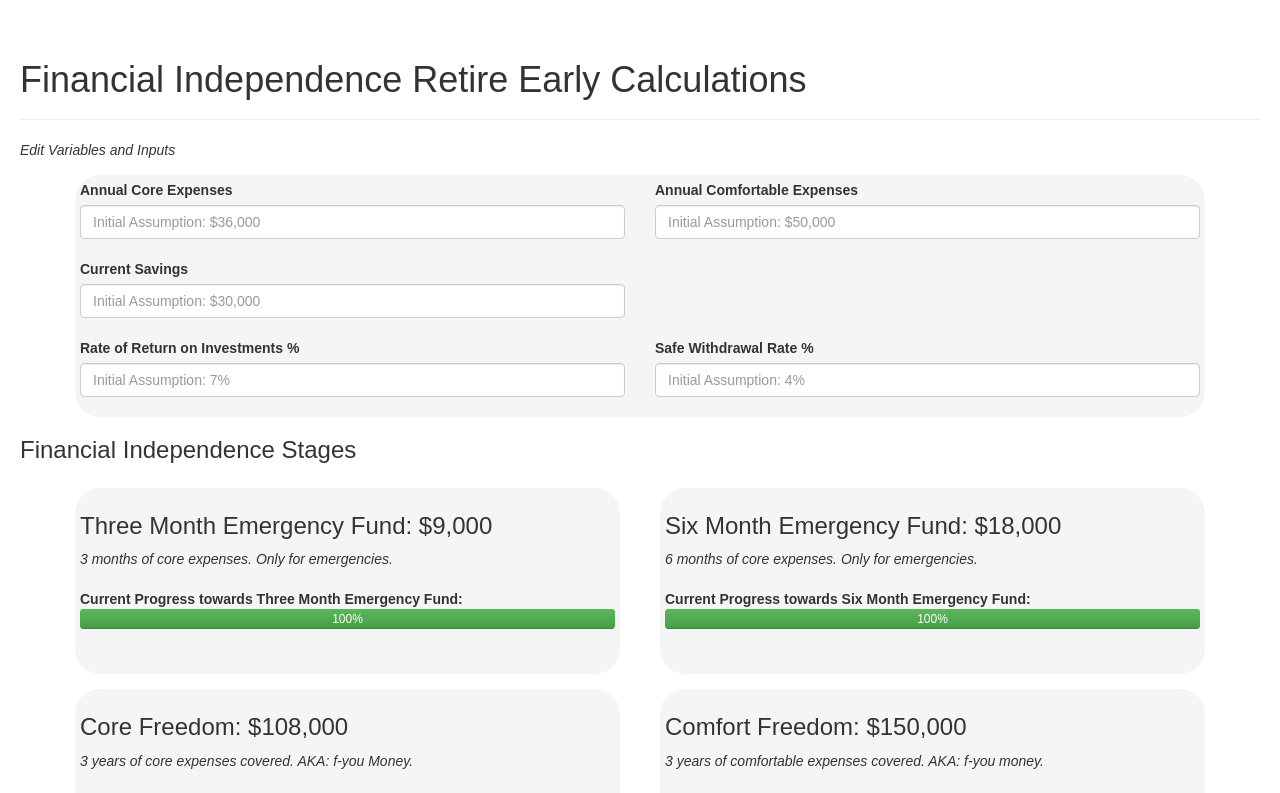
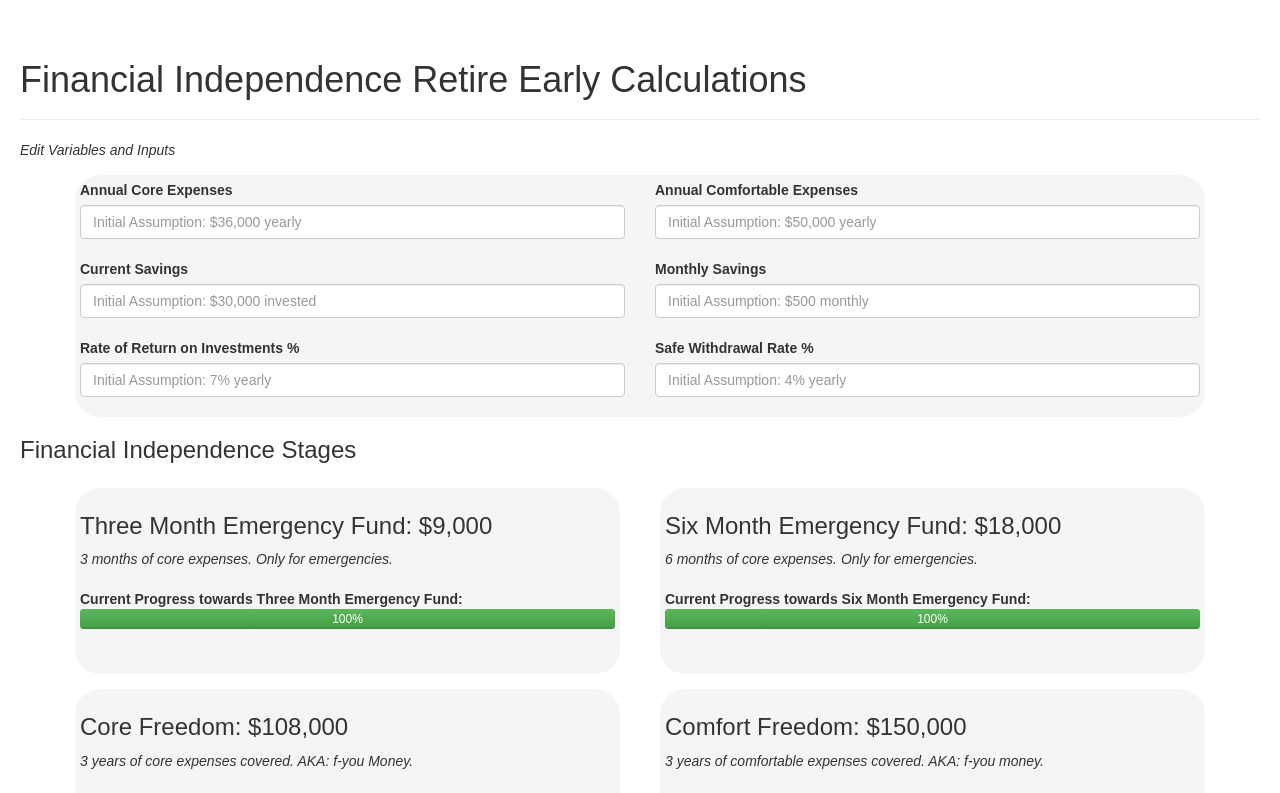
Before and after one commit to meagerfindings/early_retirement_calculators, a React (Create React App) app: page / in a window 1280 px wide. Shown: the top 793 px of the page. Built offline with nearby package versions, Linux system fonts and the light colour scheme.

Commit message:
monthly savings input

```diff
--- a/src/components/AppContainer.js
+++ b/src/components/AppContainer.js
@@ -13,7 +13,7 @@ class AppContainer extends Component {
             roi: .07,
             swr: .04,
             open: true,
-            monthly_savings: 1000
+            monthly_savings: 500,
             }
         }
 
@@ -65,6 +65,7 @@ class AppContainer extends Component {
                     <InputForm core_expenses={this.state.core_expenses}
                                comfortable_expenses={this.state.comfortable_expenses}
                                current_savings={this.state.current_savings}
+                               monthly_savings={this.state.monthly_savings}
                                roi={this.state.roi}
                                swr={this.state.swr}
                                onExpenseInput={this.handleExpenseInput}/>
--- a/src/components/InputForm.js
+++ b/src/components/InputForm.js
@@ -12,7 +12,7 @@ import Alert from "react-bootstrap/es/Alert";
 class InputForm extends Component {
 
     handleInput = (e) => {
-        let value = e.target.value * 100 / 100;
+        let value = e.target.value * 100 / 100; // this prevents the input from becoming a string...
         this.props.onExpenseInput({[e.target.name]: value})
     };
 
@@ -60,7 +60,7 @@ class InputForm extends Component {
                                             }>
                                 <FormControl type="number"
                                              name='core_expenses'
-                                             placeholder={"Initial Assumption: $" + nf.format(this.props.core_expenses)}
+                                             placeholder={"Initial Assumption: $" + nf.format(this.props.core_expenses) + " yearly"}
                                              onChange={this.handleInput}/>
                             </OverlayTrigger>
                         </Col>
@@ -72,7 +72,7 @@ class InputForm extends Component {
                                             }>
                                 <FormControl type="number"
                                              name='comfortable_expenses'
-                                             placeholder={"Initial Assumption: $" + nf.format(this.props.comfortable_expenses)}
+                                             placeholder={"Initial Assumption: $" + nf.format(this.props.comfortable_expenses) + " yearly"}
                                              onChange={this.handleInput}/>
                             </OverlayTrigger>
                         </Col>
@@ -87,8 +87,20 @@ class InputForm extends Component {
                                             }>
                                 <FormControl type="number"
                                              name='current_savings'
-                                             placeholder={"Initial Assumption: $" + nf.format(this.props.current_savings)}
+                                             placeholder={"Initial Assumption: $" + nf.format(this.props.current_savings) + " invested"}
                                             onChange={this.handleInput}/>
+                            </OverlayTrigger>
+                        </Col>
+                        <Col xs={9} md={6} lg={6}>
+                            <ControlLabel>Monthly Savings</ControlLabel>
+                            <OverlayTrigger placement="bottom"
+                                            overlay={
+                                                InputForm.tooltip("Enter the amount you add to your portfolio each month.")
+                                            }>
+                                <FormControl type="number"
+                                             name='monthly_savings'
+                                             placeholder={"Initial Assumption: $" + nf.format(this.props.monthly_savings) + " monthly"}
+                                             onChange={this.handleInput}/>
                             </OverlayTrigger>
                         </Col>
                     </Row>
@@ -102,7 +114,7 @@ class InputForm extends Component {
                                             }>
                                 <FormControl type="number"
                                              name='roi'
-                                             placeholder={"Initial Assumption: " + nf.format(this.props.roi*100) + "%"}
+                                             placeholder={"Initial Assumption: " + nf.format(this.props.roi*100) + "% yearly"}
                                              onChange={this.handlePercentageInput}/>
                             </OverlayTrigger>
                         </Col>
@@ -114,7 +126,7 @@ class InputForm extends Component {
                                             }>
                                 <FormControl type="number"
                                              name='swr'
-                                             placeholder={"Initial Assumption: " + nf.format(this.props.swr*100) + "%"}
+                                             placeholder={"Initial Assumption: " + nf.format(this.props.swr*100) + "% yearly"}
                                              onChange={this.handlePercentageInput}/>
                             </OverlayTrigger>
                             {this.alertSWR()}
```
Also changed, not shown: 1 other file (tests, documents, lock files or other folders).
